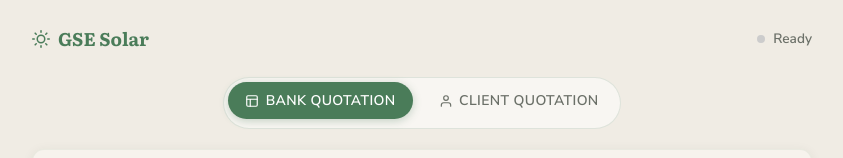
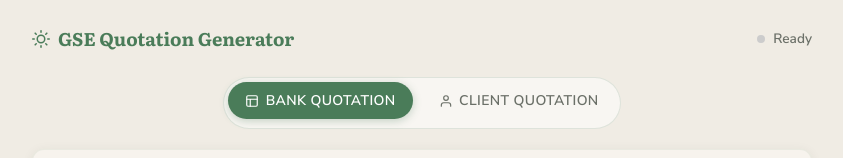
Before and after one commit to ashishn97/GreenSunES, a plain HTML site: page quotation/index.html in a window 1280 px wide. Shown: the top 158 px of the page, without its empty margins (218-1061 px from the left). Drawn offline with Linux system fonts and the light colour scheme; no server answers.

Commit message:
correct name in header from "GSE Sola" to "GSE Quotation Generator"

```diff
--- a/quotation/index.html
+++ b/quotation/index.html
@@ -34,7 +34,7 @@
   <header>
     <div class="logo">
       <svg width="18" height="18" viewBox="0 0 24 24" fill="none" stroke="currentColor" stroke-width="2" stroke-linecap="round" stroke-linejoin="round"><circle cx="12" cy="12" r="5"/><line x1="12" y1="1" x2="12" y2="3"/><line x1="12" y1="21" x2="12" y2="23"/><line x1="4.22" y1="4.22" x2="5.64" y2="5.64"/><line x1="18.36" y1="18.36" x2="19.78" y2="19.78"/><line x1="1" y1="12" x2="3" y2="12"/><line x1="21" y1="12" x2="23" y2="12"/><line x1="4.22" y1="19.78" x2="5.64" y2="18.36"/><line x1="18.36" y1="5.64" x2="19.78" y2="4.22"/></svg>
-      GSE Solar
+      GSE Quotation Generator
     </div>
     <div class="status-indicator">
       <div id="status-dot" class="dot idle"></div>
```
